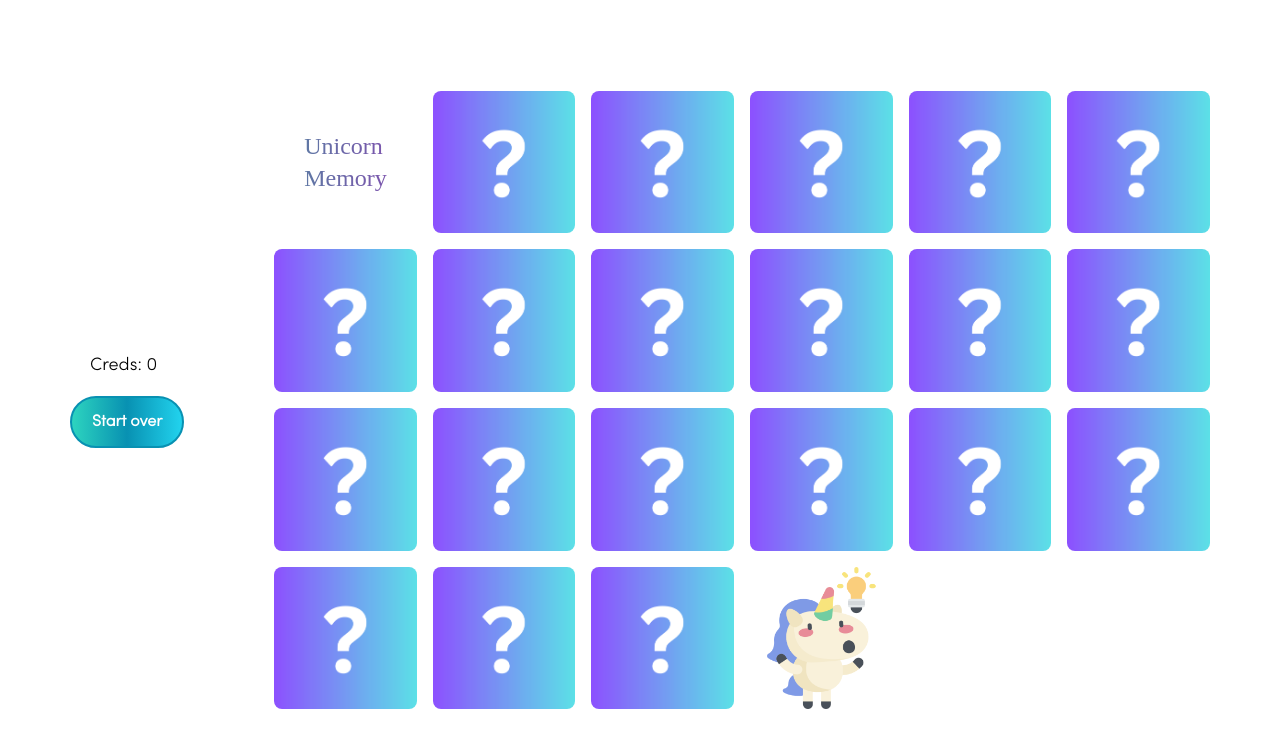
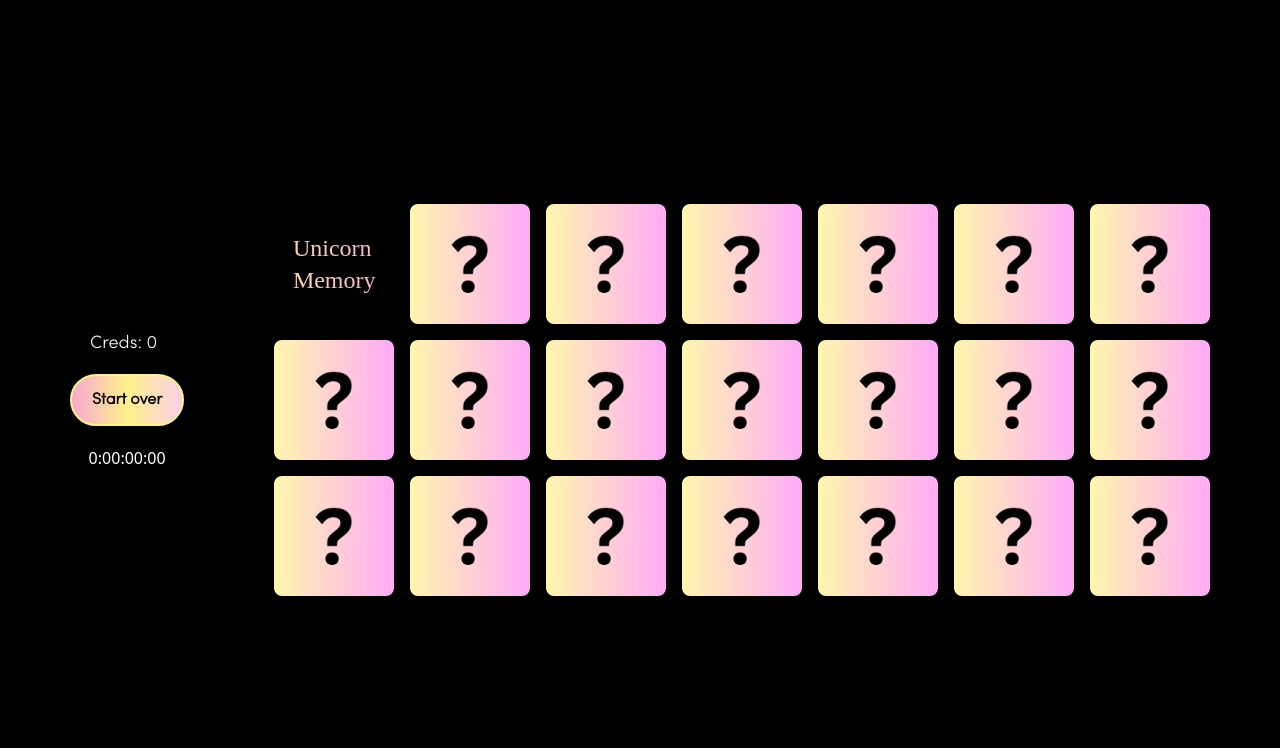
Before and after one commit to sofiahag/sofiahag-memory, a React (Create React App) app: page / in a window 1280 px wide. Shown: the top 748 px of the page. Built offline with nearby package versions, Linux system fonts and the light colour scheme.

Commit message:
remove dark mode, add timer

```diff
--- a/src/components/Memory.jsx
+++ b/src/components/Memory.jsx
@@ -1,29 +1,24 @@
-import { useEffect, useState } from "react"
-import ConfettiExplosion from 'react-confetti-explosion';
+import { useEffect, useState } from "react";
+import ConfettiExplosion from "react-confetti-explosion";
 
-import { pics } from "../assets/cards/cards"
-import lightBackCard from "../assets/uni-back-light.png"
-import darkBackCard from "../assets/uni-back-dark.png"
-import lightToggle from "../assets/day.png";
-import darkToggle from "../assets/night.png";
+import { pics } from "../assets/cards/cards";
+import darkBackCard from "../assets/uni-back-dark.png";
 
 
 function Game() {
 
-    const [theme, setTheme] = useState('light');
-    const [picsArray, setpicsArray] = useState([])
-    const [cardsPicked, setCardsPicked] = useState([])
-    const [cardsPickedIds, setCardsPickedIds] = useState([])
-    const [creds, setCreds] = useState(0)
-    const [flippedCards, setFlippedCards] = useState([])
+    const [picsArray, setpicsArray] = useState([]);
+    const [cardsPicked, setCardsPicked] = useState([]);
+    const [cardsPickedIds, setCardsPickedIds] = useState([]);
+    const [creds, setCreds] = useState(0);
+    const [flippedCards, setFlippedCards] = useState([]);
+    const [time, setTime] = useState(0);
+    const [isRunning, setIsRunning] = useState(false);
 
-    const toggleTheme = () => {
-        if (theme === 'light') {
-          setTheme('dark');
-        } else {
-          setTheme('light');
-        }
-    };
+    const hours = Math.floor(time / 360000);
+    const minutes = Math.floor((time % 360000) / 6000);
+    const seconds = Math.floor((time % 6000) / 100);
+    const milliseconds = time % 100;
 
     const confetti = {
         force: 0.5,
@@ -40,10 +35,12 @@ function Game() {
 
         if (cardsPicked?.length < 2) {
 
+            setIsRunning(true);
             setCardsPicked(cardsPicked => cardsPicked?.concat(pic))
             setCardsPickedIds(cardsPickedIds => cardsPickedIds?.concat(index))
 
             if (cardsPicked?.length === 1) {
+
                 if (cardsPicked[0] === pic) {
                     setCreds(creds => creds + 2)
                     setFlippedCards(flippedCards => flippedCards?.concat([cardsPicked[0], pic]))
@@ -70,15 +67,13 @@ function Game() {
     }
 
     function startOver() {
-        setCardsPickedIds([])
-        setCardsPicked([])
-        setCreds(0)
-        setFlippedCards([])
+        setCardsPickedIds([]);
+        setCardsPicked([]);
+        setCreds(0);
+        setFlippedCards([]);
+        setIsRunning(false);
+        setTime(0);
     }
-
-    useEffect(() => {
-        document.body.className = theme;
-    }, [theme]);
 
     useEffect(() => {
         function createCardBoard() {
@@ -89,37 +84,55 @@ function Game() {
         createCardBoard()
     }, [])
 
+    useEffect(() => {
+        let intervalId;
+        if (isRunning) {
+            intervalId = setInterval(() => setTime(time + 1), 10);
+        }
+        return () => clearInterval(intervalId);
+    }, [isRunning, time]);
+
+    useEffect(() => {
+        if (creds === 20) {
+            setIsRunning(false);
+            setTime(0);
+        }
+    }, [creds])
+
+
     return (
         <div className="md:h-screen md:flex md:items-center md:justify-center">
-            <div className="h-full justify-center fixed">{ creds === 20 && <ConfettiExplosion config={confetti} /> } </div>
+            <div className="h-full justify-center fixed">{creds === 20 && <ConfettiExplosion config={confetti} />}</div>
             <div className="columns-1 lg:ml-12 lg:mr-5 md:ml-6 md:mr-1 max-sm:columns-2 max-sm:justify-center max-sm:my-5 max-sm:flex
                 max-sm:items-center max-sm:ml-0 max-sm:mr-0">
-                <h3 className="mb-4 lg:ml-5 md:ml-5 font-sofia text-lg dark:text-white max-sm:ml-0 max-sm:mr-2 max-sm:mt-4 max-sm:text-base">
+                <h3 className="mb-4 lg:ml-5 md:ml-5 font-sofia text-lg text-white max-sm:ml-0 max-sm:mr-2 max-sm:mt-4 max-sm:text-base">
                     Creds: {creds}
                 </h3>
-                <button className="font-sofia bg-gradient-to-r from-teal-400 via-cyan-600 to-cyan-400
-                  dark:from-pink-300 dark:via-yellow-200 dark:to-pink-200 dark:border-yellow-200 py-3 px-5
-                  border-cyan-600 border-2 rounded-full text-base text-white font-bold dark:text-black
-                  max-sm:py-1 max-sm:px-3" onClick={startOver}>Start over
+                <button className="font-sofia bg-gradient-to-r from-pink-300 via-yellow-200 to-pink-200 border-yellow-200 py-3 px-5
+                border-2 rounded-full text-base text-black font-bold max-sm:py-1 max-sm:px-3" onClick={startOver}>Start over
                 </button>
+                <div className="stopwatch-container">
+                    <p className="text-white text-center mt-5">
+                        {hours}:{minutes.toString().padStart(2, "0")}:
+                        {seconds.toString().padStart(2, "0")}:
+                        {milliseconds.toString().padStart(2, "0")}
+                    </p>
             </div>
-            <div className="grid lg:grid-cols-6 gap-4 lg:m-12 md:grid-cols-4 md:m-6 max-sm:grid-cols-4 max-sm:gap-2 max-sm:m-5
+            </div>
+            <div className="grid lg:grid-cols-7 gap-4 lg:m-12 md:grid-cols-4 md:m-6 max-sm:grid-cols-4 max-sm:gap-2 max-sm:m-5
                 max-sm:mt-3">
             <h2 className="flex items-center justify-center font-mooli lg:text-2xl md:text-sm max-sm:text-xs gradient-text">
                 Unicorn<br></br>Memory
             </h2>
             {picsArray?.map((pic, index) => {
                 return (
-                    <div key={index} onClick={() => flipPic(pic, index)}>
-                        <img src={isCardPicked(pic, index) ? pic : theme === "light" ? lightBackCard : darkBackCard}
+                    <div key={index} onClick={() => flipPic(pic, index)} >
+                        <img src={isCardPicked(pic, index) ? pic : darkBackCard}
                             alt="mem_card" className={`rounded-lg`}
                         />
                     </div>
                 )
             })}
-             <button className="toggle text-xs dark:text-white" onClick={() => toggleTheme()}>
-                <img src={theme === "light" ? lightToggle : darkToggle } alt="toggle" />
-            </button>
             </div>
         </div>
     )
--- a/src/index.css
+++ b/src/index.css
@@ -9,38 +9,18 @@
   src: local('Sofia Pro'), url('./assets/fonts/sofiapro-light.otf') format('opentype');
 }
 
-.dark {
+body {
   background: black;
-}
-
-.light {
-  background: white;
 }
 
 button {
   white-space: nowrap;
 }
 
-.dark .gradient-text {
+.gradient-text {
   --bg-size: 400%;
   --color-one: hsl(302, 79%, 79%);
   --color-two: hsl(53, 100%, 75%);
-  background: linear-gradient(
-                90deg,
-                var(--color-one),
-                var(--color-two),
-                var(--color-one)
-              ) 0 0 / var(--bg-size) 100%;
-  color: transparent;
-  background-clip: text;
-  -webkit-background-clip: text;
-  animation: move-bg 10s infinite linear;
-}
-
-.light .gradient-text {
-  --bg-size: 400%;
-  --color-one: hsl(287, 59%, 45%);
-  --color-two: hsl(172, 49%, 44%);
   background: linear-gradient(
                 90deg,
                 var(--color-one),
```
Also changed, not shown: 1 other file (tests, documents, lock files or other folders).
